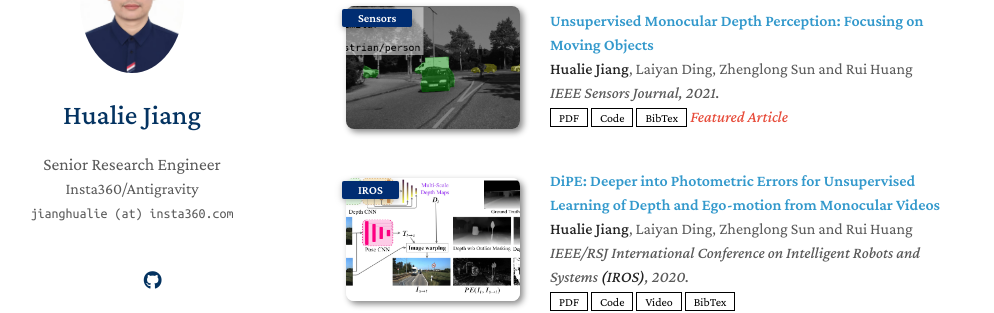
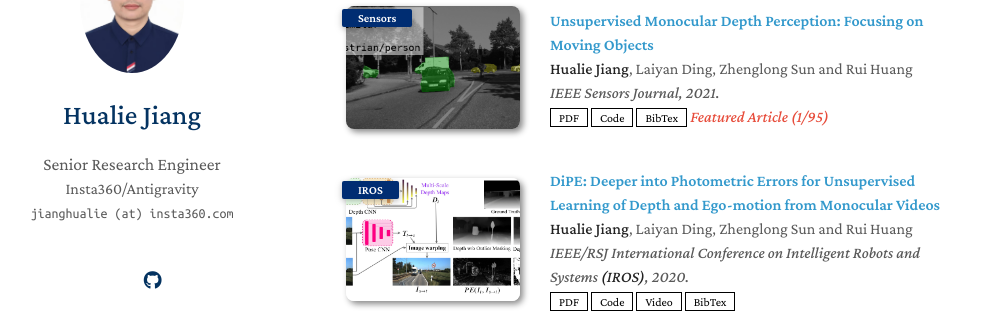
Before and after one commit to hualie/hualie.github.io, a Jekyll site: the page built from index.md, in a window 1280 px wide and 900 px high, scrolled down 1706 px. Shown: the part 152-465 px from the top of the window, without its empty margins (144-1138 px from the left). Built offline with Jekyll 4.4.1, drawn with Linux system fonts in a browser that asks for light colours; a style sheet for code colours, icons or effects is not loaded; our own code applies the rules of GitHub Pages for plain Markdown files.

Commit message:
Update publications.yml

```diff
--- a/_data/publications.yml
+++ b/_data/publications.yml
@@ -87,7 +87,7 @@ main:
     pdf: https://arxiv.org/pdf/2108.13062
     code: https://github.com/HalleyJiang/DiPE
     bibtex: https://scholar.googleusercontent.com/scholar.bib?q=info:fdKKEz1VlkMJ:scholar.google.com/&output=citation&scisdr=Cn3cbqg4EMfh16qyBOc:AHkA5jQAAAAAaWy0HOeT3VKAikPZ875wbGt5gdI&scisig=AHkA5jQAAAAAaWy0HHfHFooxqFQYNtwBVXXQUQg&scisf=4&ct=citation&cd=-1
-    notes: Featured Article
+    notes: Featured Article (1/95)
     image: ./assets/img/object.png
 
   - title: "DiPE: Deeper into Photometric Errors for Unsupervised Learning of Depth and Ego-motion from Monocular Videos"
```
